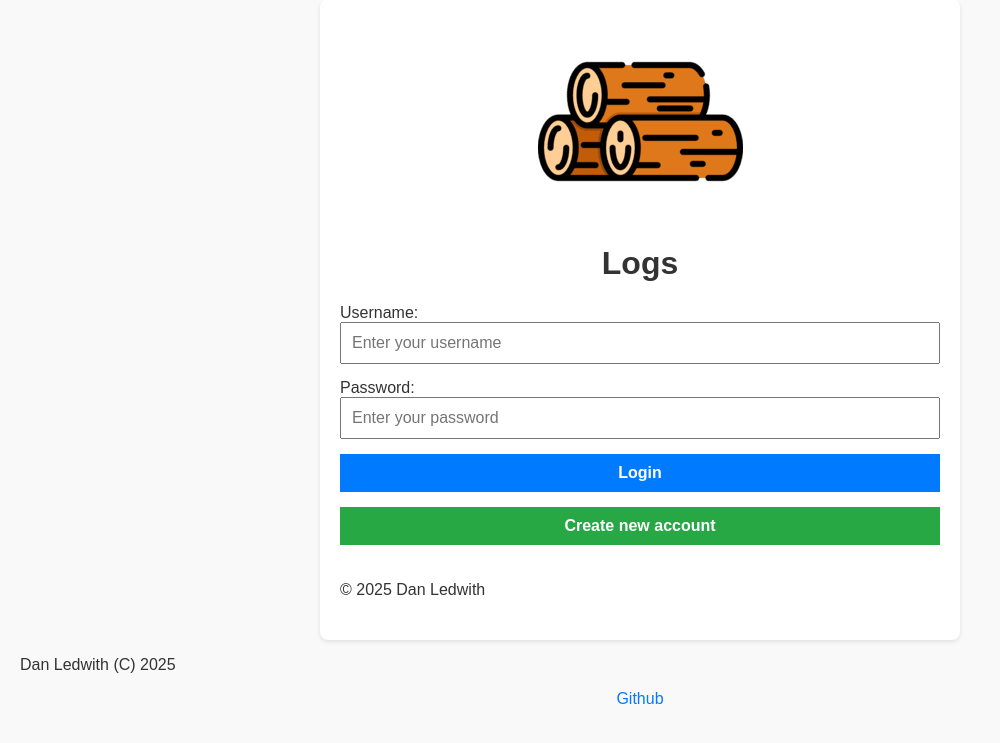
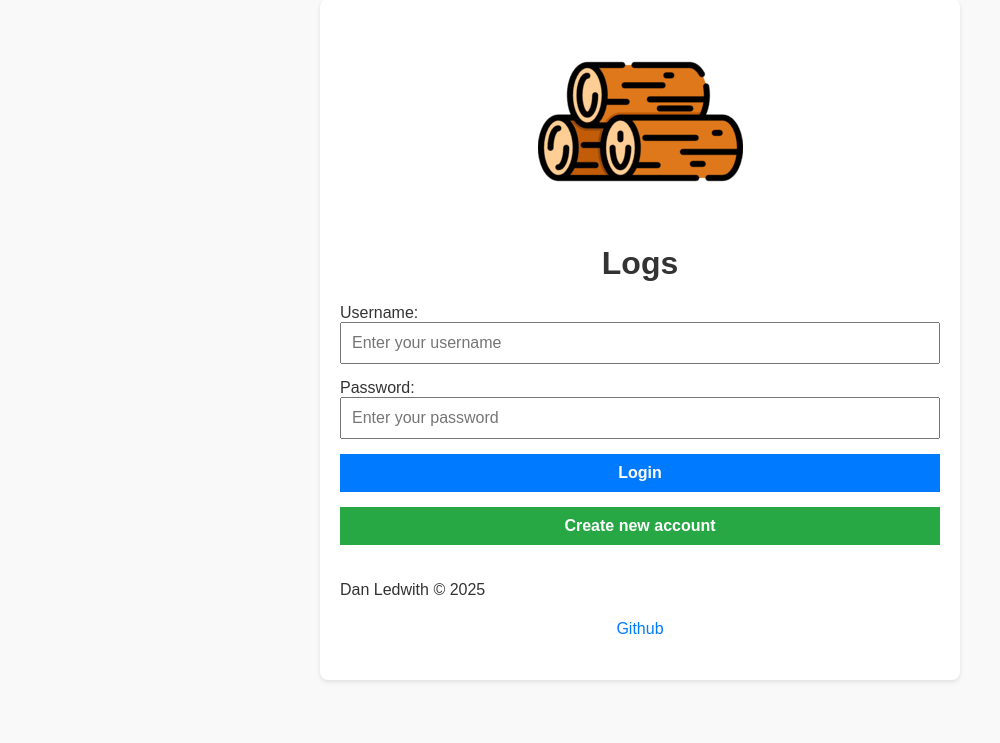
Before and after one commit to dledw001/logs, a PHP site: page / in a window 1280 px wide. Shown: the part 21-764 px from the top of the page, without its empty margins (0-1000 px from the left). Run offline with PHP 8.4, Linux system fonts and the light colour scheme.

Commit message:
update index.php

```diff
--- a/index.php
+++ b/index.php
@@ -80,11 +80,8 @@ if ($_SERVER["REQUEST_METHOD"] == "POST") {
     <form action="register.php" method="get">
       <button class="button-alt" type="submit">Create new account</button>
     </form>
-    <h4>&copy 2025 Dan Ledwith</h4>
+    <h4>Dan Ledwith &copy 2025</h4>
+    <h4><a href="https://github.com/dledw001">Github</h4>
   </div>
-  <footer>
-    <p>Dan Ledwith (C) 2025</p>
-    <p><a href="https://github.com/dledw001">Github</a></p>
-</footer>
 </body>
 </html>
```
